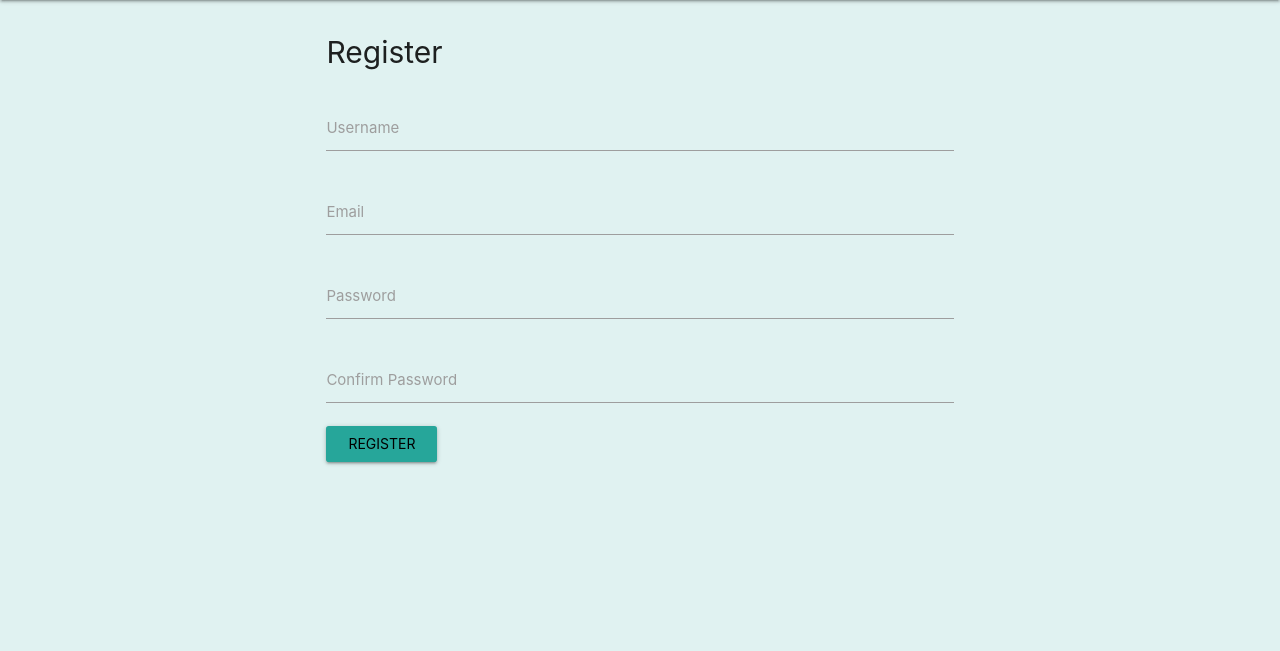
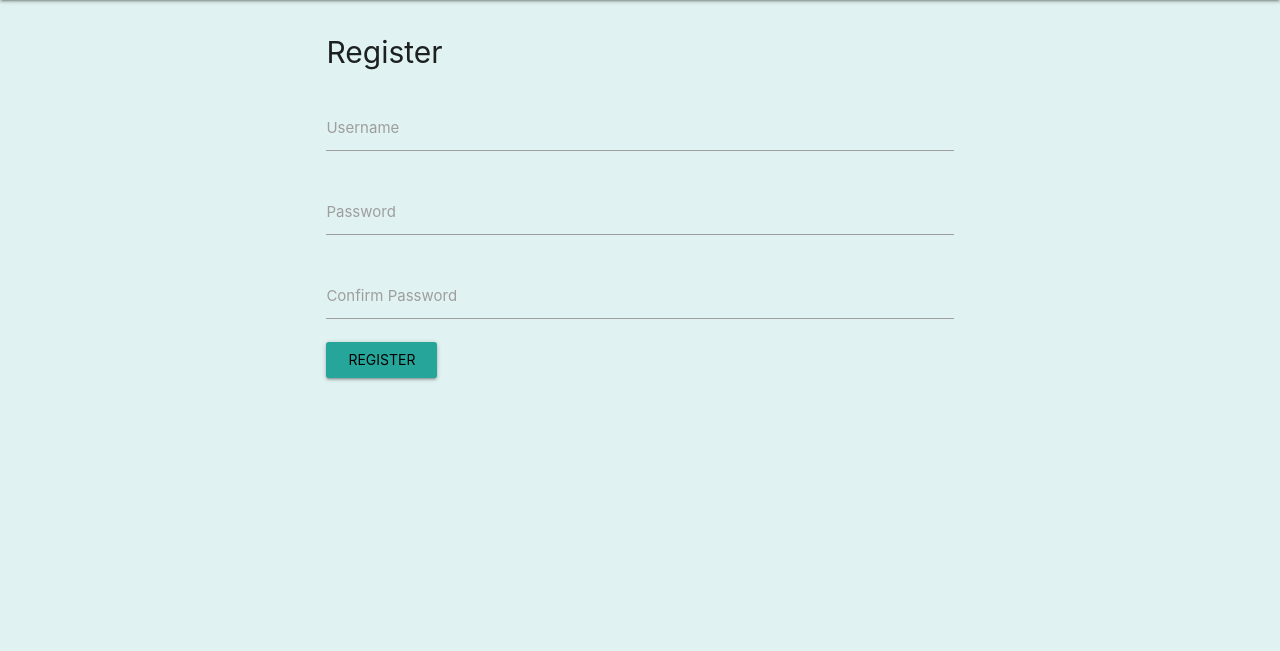
Before and after one commit to cjns/Milestone-3--The-Snail-Hunt, a Flask app: page /register in a window 1280 px wide. Shown: the part 64-715 px from the top of the page. Run offline with Flask 3, Linux system fonts and the light colour scheme; some libraries are stand-ins or nearby versions.

Commit message:
Update readme.md and models.py

```diff
--- a/snailmanager/models.py
+++ b/snailmanager/models.py
@@ -8,7 +8,6 @@ class User(db.Model, UserMixin):
     __tablename__ = 'user'
     id = db.Column(db.Integer, primary_key=True)
     username = db.Column(db.String(25), unique=True, nullable=False)
-    email = db.Column(db.String(25), unique=True, nullable=False)
     password_hash = db.Column(db.String(128), nullable=False)
     surveys = db.relationship('Survey', backref='user',
                               lazy=True, cascade="all, delete-orphan")
--- a/snailmanager/templates/register.html
+++ b/snailmanager/templates/register.html
@@ -10,13 +10,6 @@
                 {{ form.username.label(class="active") }}
                 {{ form.username(class="validate") }}
                 {% for error in form.username.errors %}
-                <span class="helper-text red-text">{{ error }}</span>
-                {% endfor %}
-            </div>
-            <div class="input-field col s12">
-                {{ form.email.label(class="active") }}
-                {{ form.email(class="validate") }}
-                {% for error in form.email.errors %}
                 <span class="helper-text red-text">{{ error }}</span>
                 {% endfor %}
             </div>
```
Also changed, not shown: README.md.
